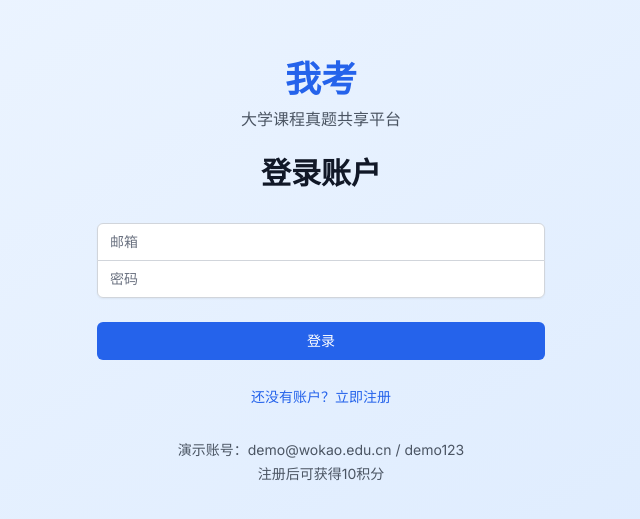
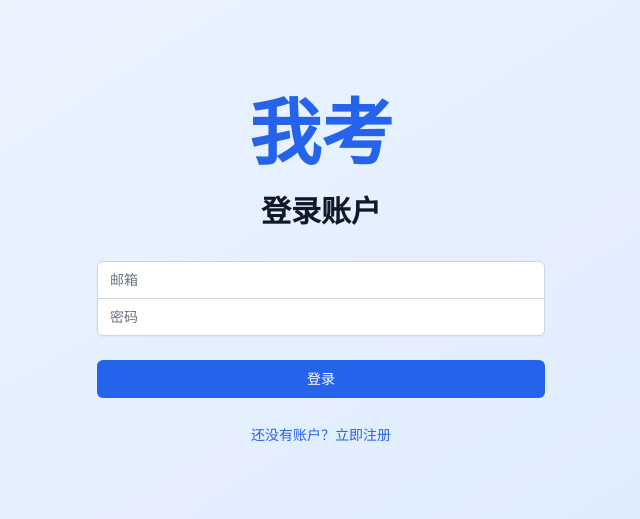
Before and after one commit to betran01067/wokao-platform, a Next.js app: page / in a window 1280 px wide. Shown: the part 129-648 px from the top of the page, without its empty margins (319-959 px from the left). Built offline with nearby package versions, Linux system fonts and the light colour scheme; no server answers.

Commit message:
简化登录页面，放大标题，删除冗余文字

```diff
--- a/src/app/page.tsx
+++ b/src/app/page.tsx
@@ -59,8 +59,7 @@ export default function LoginPage() {
       <div className="max-w-md w-full space-y-8">
         <div>
           <div className="text-center">
-            <h1 className="text-4xl font-bold text-primary-600 mb-2">我考</h1>
-            <p className="text-gray-600">大学课程真题共享平台</p>
+            <h1 className="text-7xl font-bold text-primary-600 mb-4">我考</h1>
           </div>
           <h2 className="mt-6 text-center text-3xl font-extrabold text-gray-900">
             {isLogin ? '登录账户' : '注册账户'}
@@ -146,13 +145,6 @@ export default function LoginPage() {
             </button>
           </div>
         </form>
-
-        {isLogin && (
-          <div className="mt-6 text-center text-sm text-gray-600">
-            <p>演示账号：demo@wokao.edu.cn / demo123</p>
-            <p className="mt-1">注册后可获得10积分</p>
-          </div>
-        )}
       </div>
     </div>
   )
```
